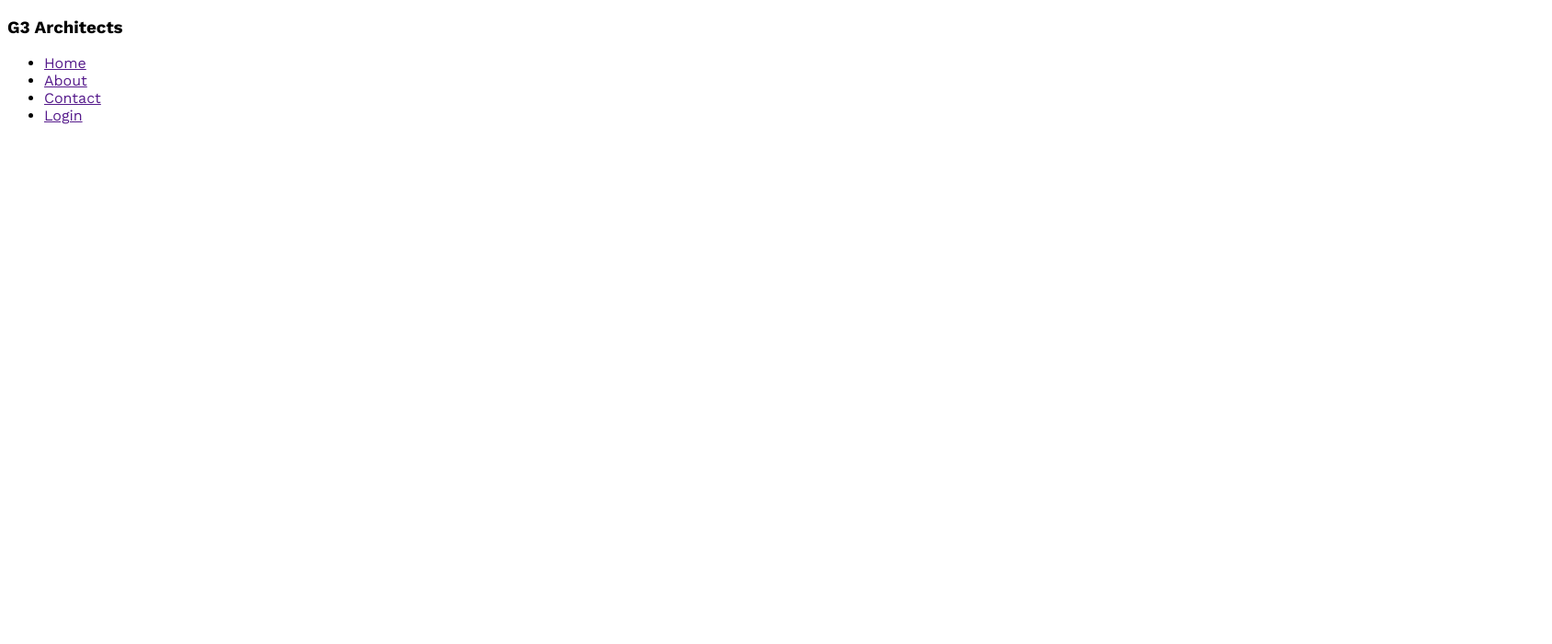
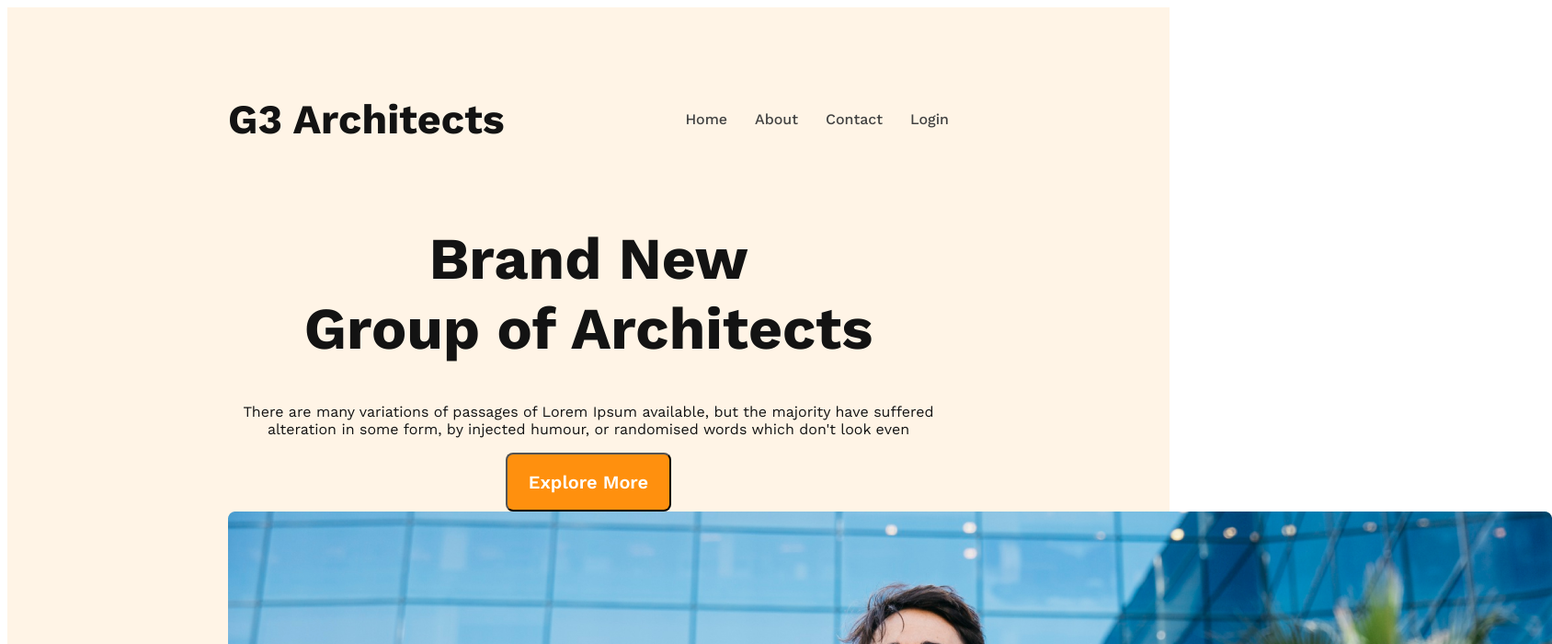
Before and after one commit to ares-oykot/g3-architects-resources, a plain HTML site: page index.html in a window 1280 px wide. Shown: the top 700 px of the page at 92% size, 1688 px wide, since content can reach past the window. Drawn offline with nearby package versions, Linux system fonts and the light colour scheme.

Commit message:
banner content added

```diff
--- a/index.html
+++ b/index.html
@@ -11,7 +11,7 @@
 <body>
     <header>
         <nav>
-            <h3>G3 Architects</h3>
+            <h3 class="nav-title">G3 Architects</h3>
             <ul>
                 <li><a href="">Home</a></li>
                 <li><a href="">About</a></li>
@@ -19,6 +19,18 @@
                 <li><a href="">Login</a></li>
             </ul>
         </nav>
+        <div class="banner">
+            <div class="banner-content">
+                <h1 class="banner-title">
+                    Brand New <br>
+                    Group of Architects
+                </h1>
+                <p class="banner-description">There are many variations of passages of Lorem Ipsum available, but the majority have suffered alteration in some form, by injected humour, or randomised words which don't look even
+                </p>
+                <button class="btn-primary">Explore More</button>
+            </div>
+            <img src="images/banner.png" alt="">
+        </div>
     </header>
     <main>
 
--- a/styles/style.css
+++ b/styles/style.css
@@ -1,6 +1,74 @@
 /* work sens font */
 @import url('https://fonts.googleapis.com/css2?family=Open+Sans:wght@400;700;800&family=Work+Sans:wght@300;400;500;600;700;800&display=swap');
+
+
+/* shared style */
+.btn-primary {
+    width: 180px;
+    height: 64px;
+    border-radius: 8px;
+    background: #FF900E;
+    color: #FFF;
+    text-align: center;
+    font-size: 20px;
+    font-weight: 600;
+}
 
 * {
     font-family: 'Work Sans', sans-serif;
 }
+
+/* header styles */
+header {
+    background: rgba(255, 144, 14, 0.10);
+    padding: 50px 240px;
+}
+
+nav {
+    display: flex;
+    justify-content: space-between;
+    align-items: center;
+}
+
+.nav-title {
+    color: #131313;
+    font-size: 2.8rem;
+    font-weight: 700;
+}
+
+nav>ul {
+    display: flex;
+}
+
+nav li {
+    list-style: none;
+    margin-left: 30px;
+    font-weight: 500;
+    font-size: 1rem;
+}
+
+nav li a {
+    text-decoration: none;
+    color: #424242;
+}
+
+
+
+
+/* banner styles  */
+.banner-content {
+    max-width: 800px;
+    text-align: center;
+    margin: 0 auto;
+}
+
+.banner-title {
+    font-size: 4rem;
+    font-weight: 700;
+    color: #131313;
+}
+
+.banner-description {
+    color: #131313;
+
+}
```
